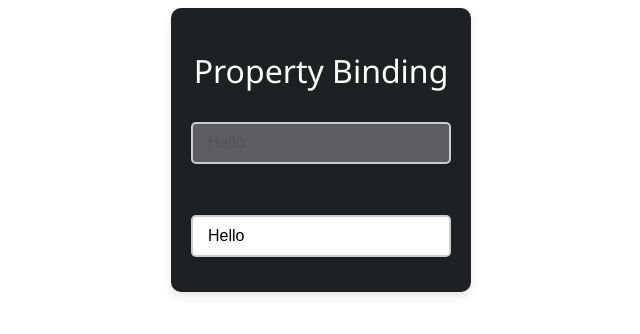
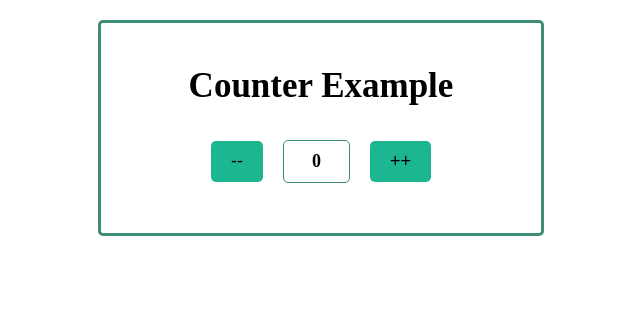
Before and after one commit to tee2490/AngularBasic, an Angular app: page / in a window 1280 px wide. Shown: the top 334 px of the page, without its empty margins (319-959 px from the left). Built offline with nearby package versions, Linux system fonts and the light colour scheme.

Commit message:
Section02 Mouse event binding

```diff
--- a/src/app/app.component.css
+++ b/src/app/app.component.css
@@ -1,49 +1,42 @@
-/* Container Styling */
-div {
+.container {
   display: flex;
   flex-direction: column;
-  justify-content: flex-start;
+  justify-content: center;
   align-items: center;
-  margin: 0 auto;
+  height: 100%;
+  border: 3px solid #3b8d78;
+  border-radius: 5px;
+  width: 400px;
   padding: 20px;
-  border-radius: 10px;
-  box-shadow: 0 4px 10px rgba(0, 0, 0, 0.1);
-  background-color: #1f2022;
-  max-width: 300px;
-  width: 90%;
-  height: auto;
-  box-sizing: border-box;
+  margin: 20px auto;
 }
-
-/* Heading Styling */
 h1 {
-  color: #fff;
-  font-size: 2rem;
-  font-weight: 400;
-  margin-bottom: 30px;
-  font-family: "Segoe UI", Tahoma, Geneva, Verdana, sans-serif;
   text-align: center;
+  font-size: 35px;
 }
-
-/* Input Styling */
-.styled-input {
-  width: 100%;
-  padding: 10px 15px;
-  font-size: 1rem;
-  border: 2px solid #ccc;
+.btn-container {
+  display: flex;
+  justify-content: center;
+  align-items: center;
+  margin-bottom: 20px;
+}
+button {
+  padding: 10px 20px;
+  margin: 10px;
+  background-color: rgb(28, 183, 144);
+  color: black;
+  border: none;
+  font-size: 18px;
   border-radius: 5px;
-  box-shadow: 0 2px 5px rgba(0, 0, 0, 0.1);
-  margin-bottom: 15px;
   cursor: pointer;
-  box-sizing: border-box;
 }
-
-.styled-input:focus {
-  border-color: #007bff;
-  outline: none;
+p {
+  margin: 10px;
+  font-size: 18px;
+  font-weight: bold;
+  padding: 10px 20px;
+  width: 25px;
+  text-align: center;
+  border-radius: 5px;
+  border: 1px solid #3b8d78;
 }
-
-.styled-input::placeholder {
-  color: #888;
-  opacity: 0.7;
-}
--- a/src/app/app.component.html
+++ b/src/app/app.component.html
@@ -1,6 +1,8 @@
-<div>
-    <h1>Property Binding</h1>
-    <input type="text" class="styled-input" value="{{ inputValue }}" disabled="{{ isDisabled }}" />
-    <br /><br />
-    <input type="text" class="styled-input" [value]="inputValue" [disabled]="isDisabled" />
+<div class="container">
+  <h1>Counter Example</h1>
+  <div class="btn-container">
+    <button (click)="counter('decr')">--</button>
+    <p>{{ count }}</p>
+    <button (click)="counter('incr')">++</button>
+  </div>
 </div>
--- a/src/app/app.component.ts
+++ b/src/app/app.component.ts
@@ -9,6 +9,8 @@
   styleUrl: './app.component.css',
 })
 export class AppComponent {
-  inputValue: string = 'Hello';
-  isDisabled: boolean = false;
+  count: number = 0;
+  counter(type: string) {
+    type === 'incr' ? this.count++ : this.count--;
+  }
 }
```
